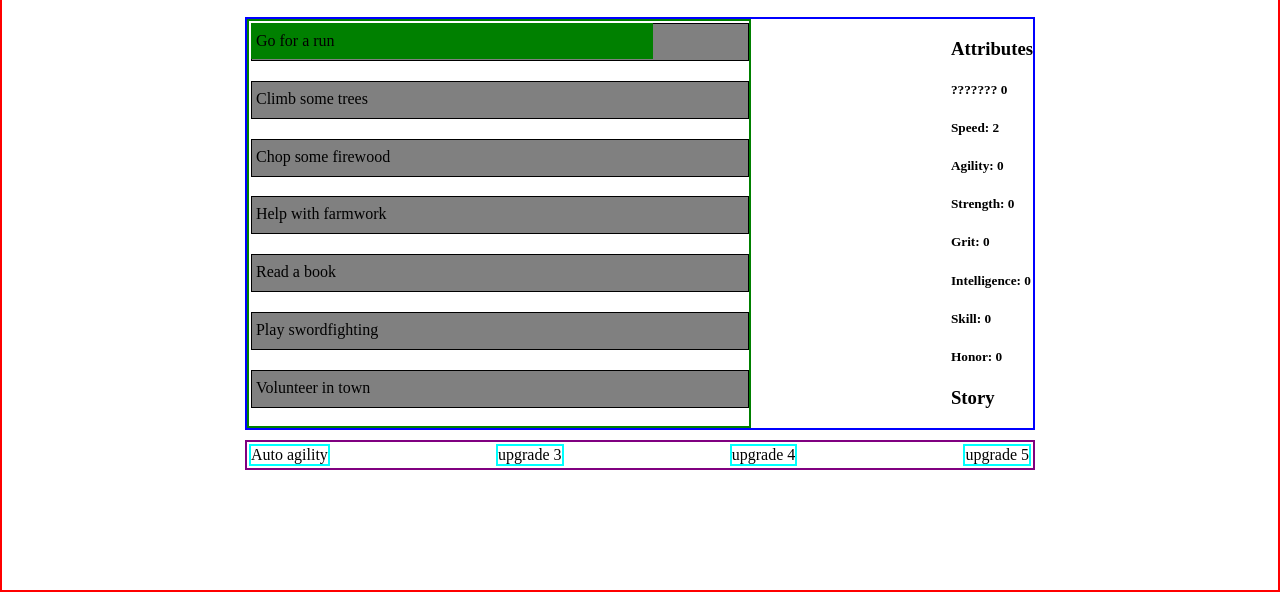
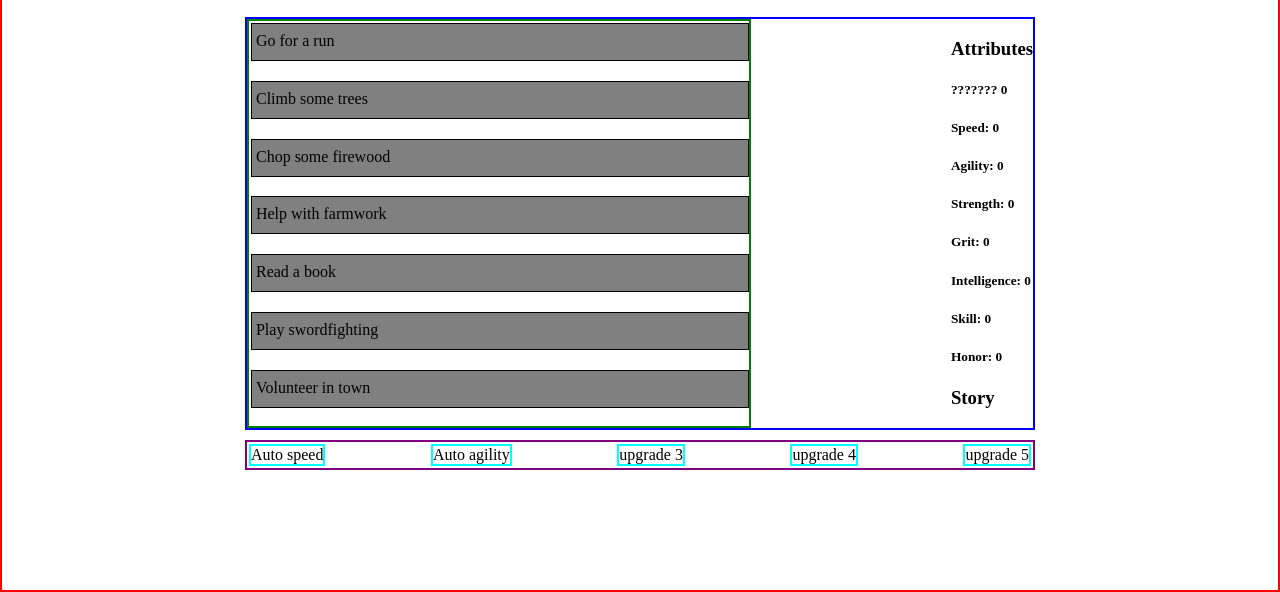
Before and after one commit to keckster00/Stormlight-Idle, a plain HTML site: page index.html in a window 1280 px wide. Both pictures are taken after a click on the element "Auto speed". Shown: the part 212-804 px from the top of the page. Drawn offline with Linux system fonts and the light colour scheme.

Commit message:
fixed multi click progress bug

```diff
--- a/index.html
+++ b/index.html
@@ -14,6 +14,7 @@
           <!--STARTUP PROGRESS-->
           <div
             class="progressContainer"
+            id="speedContainer"
             onclick="progressClick('speed-button', 'speedCount')"
           >
             <div class="progressBar"></div>
@@ -22,6 +23,7 @@
           </div>
           <div
             class="progressContainer"
+            id="agilityContainer"
             onclick="progressClick('agility-button', 'agilityCount')"
           >
             <div class="progressBar"></div>
--- a/index.js
+++ b/index.js
@@ -9,10 +9,10 @@ var _HONORCOUNT;
 var _STORMLIGHTCOUNT
 
 
-
+var i = 0;
 function progressClick(element, attribute) {
     document.getElementById(element).style.pointerEvents = 'none';
-    var i = 0;
+
     if (i == 0)
     {
         i = 1;
@@ -38,10 +38,10 @@ function progressClick(element, attribute) {
 }
 
 function recursiveProgress(element, attribute) {
-    var i = 0;
-    if (i == 0)
+    var j = 0;
+    if (j == 0)
         {
-            i = 1;
+            j = 1;
             var elem = document.getElementById(element);
             var width = 1;
             var id = setInterval(frame, 10);
@@ -50,7 +50,7 @@ function recursiveProgress(element, attribute) {
                 if (width >= 100)
                 {
                     clearInterval(id);
-                    i = 0;
+                    j = 0;
                     elem.style.width = 0 + '%'
                     updateCount(attribute)
                     recursiveProgress(element, attribute);
@@ -114,15 +114,23 @@ function updateCount(attr) {
 }
 
 function upgrade(clicked) {
-    if(clicked == 'upgrade1')
+    if(clicked == 'upgrade1' && _SPEEDCOUNT >= 10)
     {
         recursiveProgress('speed-button', 'speedCount');
+        upgradeBought(clicked, 'speedContainer');
     }
-    else if(clicked == 'upgrade2')
+    else if(clicked == 'upgrade2' && _AGILITYCOUNT >= 10)
     {
         recursiveProgress('agility-button', 'agilityCount');
+        upgradeBought(clicked, 'agilityContainer');
     }
+    //document.getElementById(clicked).style.display = 'none';
+}
+
+function upgradeBought(clicked, container)
+{
     document.getElementById(clicked).style.display = 'none';
+    document.getElementById(container).onclick='';
 }
 
 
```
